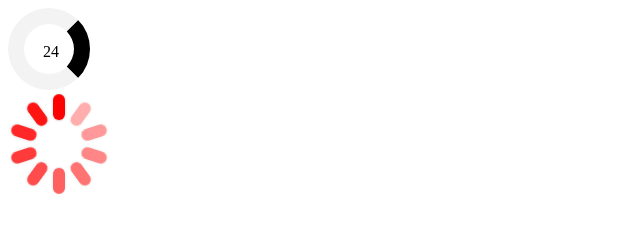
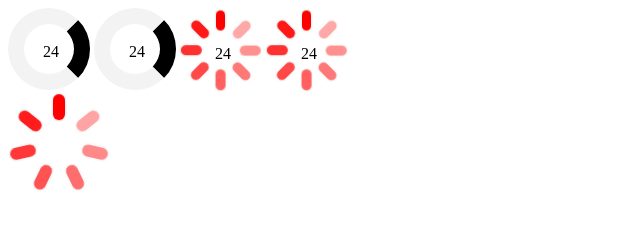
Before and after one commit to sanjoyk/loader-demo, a plain HTML site: page index.html in a window 1280 px wide. Shown: the whole page, without its empty margins (0-640 px from the left). Drawn offline with nearby package versions, Linux system fonts and the light colour scheme.

Commit message:
Added actionsList(list of all actions), loadersList(list of available loader), loaderActions(initialized all loader after page load), rename spin.js to spinLoader.js and modify, rename circle-loader to circleLoader.js

```diff
--- a/index.html
+++ b/index.html
@@ -56,7 +56,10 @@
 
 	<!-- <h2>How To Create A Loader</h2>
 	<p><strong>Note:</strong> The -webkit- and -ms- prefixes are for browsers that do not support animation and transform properties.</p> -->
-<div class="loader-wrapper"><span>24</span><div id="loader" class="loader LOADER24"></div><p class="loader24-actions-list"></p></div>
+<div class="loader-wrapper"><span>24</span><div id="circle-loader-1" data-loader-name="circle-loader"  data-display=false class="loader"></div><p class="loader24-actions-list"></p></div>
+<div class="loader-wrapper"><span>24</span><div id="circle-loader-2" data-loader-name="circle-loader" data-display=false class="loader"></div><p class="loader24-actions-list"></p></div>
+<div class="loader-wrapper"><span>24</span><div id="spin-loader-1" data-loader-name="spin-loader" data-display=true class="loader1"></div><p class="loader24-actions-list"></p></div>
+<div class="loader-wrapper"><span>24</span><div id="spin-loader-2" data-loader-name="spin-loader" data-display=true class="loader1"></div><p class="loader24-actions-list"></p></div>
 <div id="spin"></spin>
 <!-- <br/><br/>
 	<div>
@@ -210,10 +213,18 @@ function stopLoader(actionName) {
 }
 stopLoader();
 </script> -->
+
+<!-- all constants types -->
+<script src="js/actionsList.js"></script>
+<script src="js/loadersList.js"></script>
+<!-- all loaders -->
+<script src="js/circleLoader.js"></script>
+<script src="js/spinLoader.js"></script>
+
+
 <script src="js/store.js"></script>
-<script src="js/spin.js"></script>
+<script src="js/loaderActions.js"></script>
 <script>
-Spinner.getSpinner('spin', '100px', 10, 'red');
 //let spinner = new Spinner().spin();
 // document.getElementById('spin').appendChild(spinner.el);
 </script>
--- /dev/null
+++ b/js/actionsList.js
@@ -0,0 +1,5 @@
+(function() {
+    this.ActionsList = {
+        ADD_LOADER: 'ADD_LOADER'
+    };
+})();
--- /dev/null
+++ b/js/loaderActions.js
@@ -0,0 +1,24 @@
+this.LoaderActions = function() {
+    this.initialize();
+};
+this.LoaderActions.prototype.initialize = function() {
+    let loaderList = document.getElementsByClassName('loader1');
+    let loaderListLength = loaderList.length;
+    for (let loaderIndex = 0; loaderIndex < loaderListLength; loaderIndex++) {
+        store.dispatch({
+            type: ActionsList.ADD_LOADER,
+            loaderInfo: getLoaderInfo(loaderList[loaderIndex])
+        });
+    }
+    function getLoaderInfo(loaderDom) {
+        return {
+            id: getAttributeValue(loaderDom, 'id'),
+            loaderName: getAttributeValue(loaderDom, 'data-loader-name'),
+            display: getAttributeValue(loaderDom, 'data-display')
+        };
+    }
+    function getAttributeValue(loaderDom, attributeName) {
+        return loaderDom.getAttribute(attributeName);
+    }
+};
+new LoaderActions();
--- /dev/null
+++ b/js/loadersList.js
@@ -0,0 +1,4 @@
+this.LoadersList = {
+    SPIN_LOADER: 'spin-loader',
+    CIRCLE_LOADER: 'circle-loader'
+};
--- a/js/spin.js
+++ /dev/null
@@ -1,62 +0,0 @@
-var Spinner = {
-    SPINNER_ID: '_spinner',
-    prefix: navigator.userAgent.indexOf('WebKit') != -1 ? 'webkit' : 'moz',
-    getSpinner: function(containerId, size, numberOfBars, color) {
-        if (document.getElementById(this.SPINNER_ID) == null) {
-            var style = document.createElement('style');
-            style.setAttribute('id', this.SPINNER_ID);
-            style.innerHTML =
-                '@-' +
-                this.prefix +
-                '-keyframes fade {from {opacity: 1;} to {opacity: 0.25;}}';
-            document.getElementsByTagName('head')[0].appendChild(style);
-        }
-        var spinner = document.createElement('div');
-        spinner.style.width = size;
-        spinner.style.height = size;
-        spinner.style.position = 'relative';
-        var rotation = 0;
-        var rotateBy = 360 / numberOfBars;
-        var animationDelay = 0;
-        var frameRate = 1 / numberOfBars;
-        for (var i = 0; i < numberOfBars; ++i) {
-            var bar = document.createElement('div');
-            spinner.appendChild(bar);
-            bar.style.width = '12%';
-            bar.style.height = '26%';
-            bar.style.background = color;
-            bar.style.position = 'absolute';
-            bar.style.left = '44.5%';
-            bar.style.top = '37%';
-            bar.style.opacity = '1';
-            bar.style.setProperty(
-                '-' + this.prefix + '-border-radius',
-                '50px',
-                null
-            );
-            bar.style.setProperty(
-                '-' + this.prefix + '-box-shadow',
-                '0 0 3px rgba(0,0,0,0.2)',
-                null
-            );
-            bar.style.setProperty(
-                '-' + this.prefix + '-animation',
-                'fade 1s linear infinite',
-                null
-            );
-            bar.style.setProperty(
-                '-' + this.prefix + '-transform',
-                'rotate(' + rotation + 'deg) translate(0, -142%)',
-                null
-            );
-            bar.style.setProperty(
-                '-' + this.prefix + '-animation-delay',
-                1 - animationDelay + 's',
-                null
-            );
-            rotation += rotateBy;
-            animationDelay -= frameRate;
-        }
-        return document.getElementById('spin').appendChild(spinner);
-    }
-};
--- /dev/null
+++ b/js/spinLoader.js
@@ -0,0 +1,134 @@
+(function() {
+    this.SpinnerLoader = function() {
+        this.loader = null;
+        this.options = {};
+
+        //use in style keyframe id
+        SpinnerLoader.styleId = LoadersList.SPIN_LOADER;
+
+        this.overlay = null;
+        let defaults = {
+            id: '',
+            loaderName: '',
+            display: true,
+            size: '80px',
+            position: 'relative',
+            numberOfBars: 8,
+            color: 'red'
+        };
+        if (arguments[0] && typeof arguments[0] === 'object') {
+            this.options = extendDefaults(defaults, arguments[0]);
+        }
+        //Utility method to extend defaults with user options
+        function extendDefaults(source, properties) {
+            var property;
+            for (property in properties) {
+                if (properties.hasOwnProperty(property)) {
+                    source[property] = properties[property];
+                }
+            }
+            return source;
+        }
+
+        //public method
+        SpinnerLoader.prototype.open = function() {
+            this.element.style.display = 'inline-block';
+            this.options.display == true;
+        };
+        SpinnerLoader.prototype.close = function() {
+            this.element.style.display = 'none';
+            this.options.display = flase;
+        };
+        //will be in all loader
+        //extract it
+        function addStyleKeyFrame() {
+            if (document.getElementById(SpinnerLoader.styleId) == null) {
+                var style = document.createElement('style');
+                style.setAttribute('id', SpinnerLoader.styleId);
+                style.innerHTML =
+                    '@-' +
+                    this.prefix +
+                    '-keyframes fade {from {opacity: 1;} to {opacity: 0.25;}}';
+                document.getElementsByTagName('head')[0].appendChild(style);
+            }
+        }
+        function setStyleInLoader() {
+            this.loader.style.width = this.options.size;
+            this.loader.style.height = this.options.size;
+            this.loader.style.position = this.options.position;
+        }
+        function addbars() {
+            var rotation = 0;
+            var rotateBy = 360 / this.options.numberOfBars;
+
+            var animationDelay = 0;
+            var frameRate = 1 / this.options.numberOfBars;
+            for (var i = 0; i < this.options.numberOfBars; ++i) {
+                var bar = document.createElement('div');
+                this.loader.appendChild(bar);
+                bar.style.width = '12%';
+                bar.style.height = '26%';
+                bar.style.background = this.options.color;
+                bar.style.position = 'absolute';
+                bar.style.left = '44.5%';
+                bar.style.top = '37%';
+                bar.style.opacity = '1';
+                bar.style.setProperty(
+                    '-' + this.prefix + '-border-radius',
+                    '50px',
+                    null
+                );
+                bar.style.setProperty(
+                    '-' + this.prefix + '-box-shadow',
+                    '0 0 3px rgba(0,0,0,0.2)',
+                    null
+                );
+                bar.style.setProperty(
+                    '-' + this.prefix + '-animation',
+                    'fade 1s linear infinite',
+                    null
+                );
+                bar.style.setProperty(
+                    '-' + this.prefix + '-transform',
+                    'rotate(' + rotation + 'deg) translate(0, -142%)',
+                    null
+                );
+                bar.style.setProperty(
+                    '-' + this.prefix + '-animation-delay',
+                    1 - animationDelay + 's',
+                    null
+                );
+                rotation += rotateBy;
+                animationDelay -= frameRate;
+            }
+        }
+
+        //this.elementId
+        this.prefix =
+            navigator.userAgent.indexOf('WebKit') != -1 ? 'webkit' : 'moz';
+        buildOut.call(this);
+
+        function buildOut() {
+            this.loader = document.createElement('div');
+            document.getElementById(this.options.id).appendChild(this.loader);
+            addStyleKeyFrame.call(this);
+            //create loader
+            setStyleInLoader.call(this);
+            addbars.call(this);
+            if (JSON.parse(this.options.display) == true) {
+                this.loader.style.display = 'inline-block';
+            } else {
+                this.loader.style.display = 'none';
+            }
+        }
+    };
+})();
+
+new SpinnerLoader({
+    id: 'spin',
+    size: '100px',
+    numberOfBars: 7,
+    color: 'red',
+    loaderName: 'circle-loader'
+    //loaderName :
+});
--- a/js/store.js
+++ b/js/store.js
@@ -1,10 +1,4 @@
-// LOADER_OBJ.open();
-// // setTimeout(() => LOADER_OBJ.close(), 90000);
-// setTimeout(function() {
-//     debugger;
-//     LOADER_OBJ.close();
-// }, 3000);
-var Loader = function(loaderName) {
+var LoaderOldClass = function(loaderName) {
     this.name = loaderName;
     this.visible = false;
     this.actionsList = [];
@@ -30,7 +24,7 @@ function createStore(reducer) {
     return { dispatch, getState, subscribe };
 }
 
-const loaderLibrary = (state = {}, action) => {
+const combineReducer = (state = {}, action) => {
     function findLoaderIndex(loaderName) {
         let associatedLoaderIndex = null;
         for (let i = 0; i < state.loaders.length; i++) {
@@ -43,10 +37,25 @@ const loaderLibrary = (state = {}, action) => {
         return associatedLoaderIndex;
     }
     function removeActionfromLoader(actionName) {}
+    if (!action.type && typeof action.type === 'undefined') {
+        return state;
+    }
     switch (action.type) {
-        case 'ADD_LOADER':
-            let loader = new Loader(action.name);
-            state.loaders.push(loader);
+        case ActionsList.ADD_LOADER:
+            let loader = null;
+            switch (action.loaderInfo.loaderName) {
+                case LoadersList.CIRCLE_LOADER:
+                    loader = new CircleLoader(action.loaderInfo);
+                    break;
+                case LoadersList.SPIN_LOADER:
+                    loader = new SpinnerLoader(action.loaderInfo);
+                    break;
+                default:
+                    loader = null;
+            }
+            if (loader) {
+                state.loaders.push(loader);
+            }
             return state;
 
         case 'ADD_ACTION':
@@ -103,7 +112,7 @@ const loaderLibrary = (state = {}, action) => {
             return state;
     }
 };
-const store = createStore(loaderLibrary);
+this.store = createStore(combineReducer);
 console.log('store initialized', store.getState());
 
 function getActionsListForloader(loaderName) {
@@ -117,6 +126,15 @@ function getActionsListForloader(loaderName) {
     return [...actionsList];
     //return store.get.loaders[i].actionsList;
 }
+
+//action type
+//loader id
+//
+//create LoaderClass
+//call initialization and set all loader
+//add add new loader  and override the loader list in store ie reinitialize
+//on store change subscribe correspoding loader
+//
 
 // store.dispatch({
 //     type: 'ADD_LOADER',
```
Also changed, not shown: js/circleLoader.js (renamed from js/circle-loader.js, +13 -8 lines).
